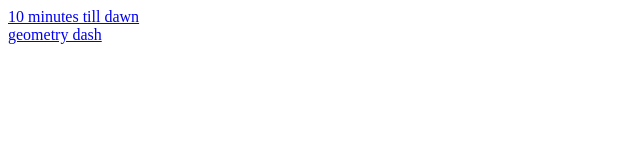
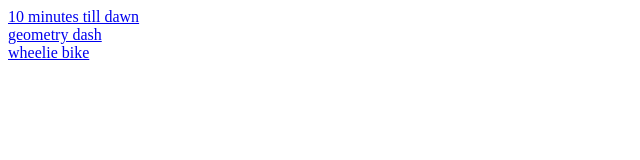
Before and after one commit to skylinesrgood/embed, a plain HTML site: page index.html in a window 1280 px wide. Shown: the whole page, without its empty margins (0-640 px from the left). Drawn offline with Linux system fonts and the light colour scheme.

Commit message:
Update index.html

```diff
--- a/index.html
+++ b/index.html
@@ -9,3 +9,9 @@
     geometry dash
   </div>
 </a>
+
+<a href="games/wheelie bike/index.html">
+  <div>
+    wheelie bike
+  </div>
+</a>
```
